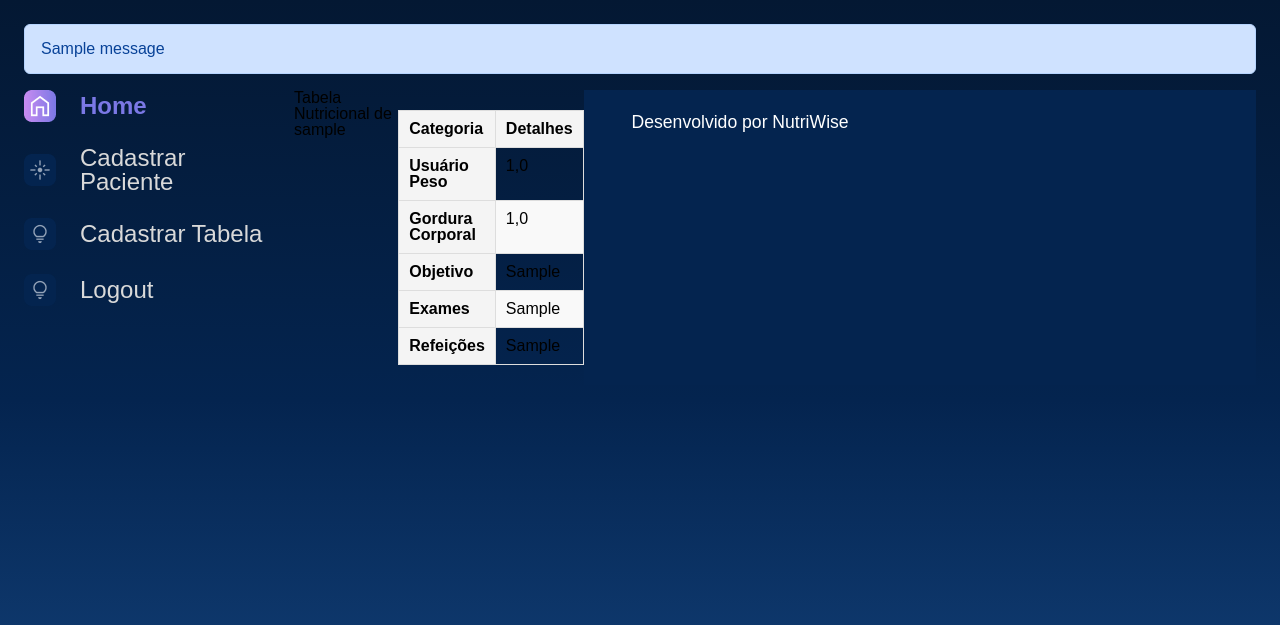
After one commit to ootaviofonseca/NutriWise, a Django app: a page that uses templates/usuarios/tabelaNutricional.html in a window 1280 px wide. The commit adds this page. Shown: the top 625 px of the page. Run offline with Django 5.2, Linux system fonts and the light colour scheme; a user stored in the database is signed in; tables that the repository leaves empty hold one stand-in row (values such as "Sample post"); one stand-in notice (Sample message) is shown.

Commit message:
Ajuste da parte de pegar tabela nutricional de usuario

```diff
--- a/apps/galeria/urls.py
+++ b/apps/galeria/urls.py
@@ -3,4 +3,5 @@ from apps.galeria.views import index
 
 urlpatterns = [
     path('',index, name='index'),
+
 ]
--- a/apps/usuarios/urls.py
+++ b/apps/usuarios/urls.py
@@ -1,5 +1,5 @@
 from django.urls import path
-from apps.usuarios.views import login, cadastroPa, cadastroNutricionista, logout, cadastroTabela
+from apps.usuarios.views import login, cadastroPa, cadastroNutricionista, logout, cadastroTabela, tabela_nutricional_view
 
 urlpatterns = [
 
@@ -7,6 +7,8 @@ urlpatterns = [
     path('cadastroPaciente',cadastroPa, name='cadastroPaciente'),
     path('cadastroNutricionista',cadastroNutricionista, name='cadastroNutricionista'),
     path('cadastroTabela',cadastroTabela, name='cadastroTabela'),
+
+    path('tabelaNutricional/<str:username>', tabela_nutricional_view, name='tabelaNutricional'),
     path('logout',logout, name='logout')
 
 ]
--- a/apps/usuarios/views.py
+++ b/apps/usuarios/views.py
@@ -1,5 +1,6 @@
-from django.shortcuts import render, redirect
+from django.shortcuts import get_object_or_404, render, redirect
 
+from apps.galeria.models import TabelaNutricional
 from apps.usuarios.forms import CadastroFormsNutricionista, CadastroFormsPa, LoginForms
 
 from django.contrib.auth.models import User, Group
@@ -38,6 +39,16 @@ def login(request):
                 messages.error(request, 'Usuário ou senha inválidos')
 
     return render(request, 'usuarios/login.html', {'form': form})
+
+def pagina_inicial(request):
+    usuario = get_object_or_404(User, id=request.user.id)
+    tabela = TabelaNutricional.objects.filter(usuarioReferencia=usuario).first()
+
+    context = {
+        'usuario': usuario,
+        'tabela': tabela,
+    }
+    return render(request, 'pagina_inicial.html', context)
 
 def cadastroNutricionista(request):
     form = CadastroFormsNutricionista()
@@ -111,3 +122,10 @@ def logout(request):
 
 def cadastroTabela(request):
     return render(request, '/admin/galeria/tabelanutricional/add/')
+
+def tabela_nutricional_view(request, username):
+    try:
+        tabela = TabelaNutricional.objects.get(usuarioReferencia__username=username)
+        return render(request, 'usuarios/tabelaNutricional.html', {'tabela': tabela})
+    except TabelaNutricional.DoesNotExist:
+        return render(request, 'usuarios/tabelaNutricional.html', {'message': 'Tabela Nutricional não encontrada para o usuário.'})
--- a/setup/settings.py
+++ b/setup/settings.py
@@ -33,6 +33,7 @@ INSTALLED_APPS = [
     'django.contrib.staticfiles',
     'apps.galeria.apps.GaleriaConfig',
     'apps.usuarios.apps.UsuariosConfig',
+
 
 
 ]
--- a/setup/urls.py
+++ b/setup/urls.py
@@ -1,19 +1,4 @@
-"""
-URL configuration for setup project.
 
-The `urlpatterns` list routes URLs to views. For more information please see:
-    https://docs.djangoproject.com/en/5.0/topics/http/urls/
-Examples:
-Function views
-    1. Add an import:  from my_app import views
-    2. Add a URL to urlpatterns:  path('', views.home, name='home')
-Class-based views
-    1. Add an import:  from other_app.views import Home
-    2. Add a URL to urlpatterns:  path('', Home.as_view(), name='home')
-Including another URLconf
-    1. Import the include() function: from django.urls import include, path
-    2. Add a URL to urlpatterns:  path('blog/', include('blog.urls'))
-"""
 from django.contrib import admin
 from django.urls import path, include
 
@@ -22,4 +7,5 @@ urlpatterns = [
     path('', include('apps.galeria.urls')),
     path('', include('apps.usuarios.urls')),
 
+
 ]
--- a/templates/partials/_menuNutricionista.html
+++ b/templates/partials/_menuNutricionista.html
@@ -12,7 +12,7 @@
         <section class="menu-lateral">
             <nav class="menu-lateral__navegacao">
                 <a href="{% url 'index' %}"><img src="{% static '/assets/ícones/1x/Home - ativo.png' %}"> Home</a>
-                <a href="{% url 'login' %}"><img src="{% static '/assets/ícones/1x/Mais vistas - inativo.png' %}"> Login</a>
+
                 <a href="{% url 'cadastroPaciente' %}"><img src="{% static '/assets/ícones/1x/Novas - inativo.png' %}"> Cadastrar Paciente</a>
                 <a href="http://127.0.0.1:8000/admin/galeria/tabelanutricional/add/"><img src="{% static '/assets/ícones/1x/Surpreenda-me - inativo.png' %}"> Cadastrar Tabela</a>
                 <a href="{% url 'logout' %}"><img src="{% static '/assets/ícones/1x/Surpreenda-me - inativo.png' %}"> Logout</a>
--- a/templates/partials/_menuPaciente.html
+++ b/templates/partials/_menuPaciente.html
@@ -12,7 +12,9 @@
         <section class="menu-lateral">
             <nav class="menu-lateral__navegacao">
                 <a href="{% url 'index' %}"><img src="{% static '/assets/ícones/1x/Home - ativo.png' %}"> Home</a>
-                <a href="{% url 'login' %}"><img src="{% static '/assets/ícones/1x/Mais vistas - inativo.png' %}"> Login</a>
+                <a href="{% url 'tabelaNutricional' username=user.username %}" class="botao-tabela">
+                    <img src="{% static '/assets/ícones/1x/Surpreenda-me - inativo.png' %}" alt="Tabela Nutricional"> Tabela Nutricional
+                </a>
                 <a href="{% url 'logout' %}"><img src="{% static '/assets/ícones/1x/Surpreenda-me - inativo.png' %}"> Logout</a>
 
 
--- /dev/null
+++ b/templates/usuarios/tabelaNutricional.html
@@ -0,0 +1,78 @@
+{% extends 'shared/base.html' %}
+{% load static %}
+{% block content %}
+<!--deve mostrar a tabela nutricional do usuario logado-->
+    <h1>Tabela Nutricional de {{ tabela.usuarioReferencia.username }}</h1>
+    {% if tabela %}
+    <div class="nutritional-table">
+        <table>
+            <thead>
+                <tr>
+                    <th>Categoria</th>
+                    <th>Detalhes</th>
+                </tr>
+            </thead>
+            <tbody>
+                <tr>
+                    <th>Usuário Peso</th>
+                    <td>{{ tabela.usuarioPeso }}</td>
+                </tr>
+                <tr>
+                    <th>Gordura Corporal</th>
+                    <td>{{ tabela.gorduraCorporal }}</td>
+                </tr>
+                <tr>
+                    <th>Objetivo</th>
+                    <td>{{ tabela.objetivo }}</td>
+                </tr>
+                <tr>
+                    <th>Exames</th>
+                    <td>{{ tabela.exames }}</td>
+                </tr>
+                <tr>
+                    <th>Refeições</th>
+                    <td>
+                        <ul>
+                            {% for refeicao in tabela.refeicoes.all %}
+                                <li>{{ refeicao }}</li>
+                            {% endfor %}
+                        </ul>
+                    </td>
+                </tr>
+            </tbody>
+        </table>
+    </div>
+    {% else %}
+    <p class="message">{{ message }}</p>
+    {% endif %}
+
+<style>
+    .nutritional-table table {
+        width: 100%;
+        border-collapse: collapse;
+        margin: 20px 0;
+        font-size: 16px;
+    }
+
+    .nutritional-table th, .nutritional-table td {
+        border: 1px solid #ddd;
+        padding: 10px;
+        text-align: left;
+    }
+
+    .nutritional-table th {
+        background-color: #f4f4f4;
+        font-weight: bold;
+    }
+
+    .nutritional-table tr:nth-child(even) {
+        background-color: #f9f9f9;
+    }
+
+    .message {
+        color: #ff0000;
+        font-size: 18px;
+    }
+</style>
+
+{% endblock %}
```
Also changed, not shown: apps/galeria/views.py (+4 -4 lines).
